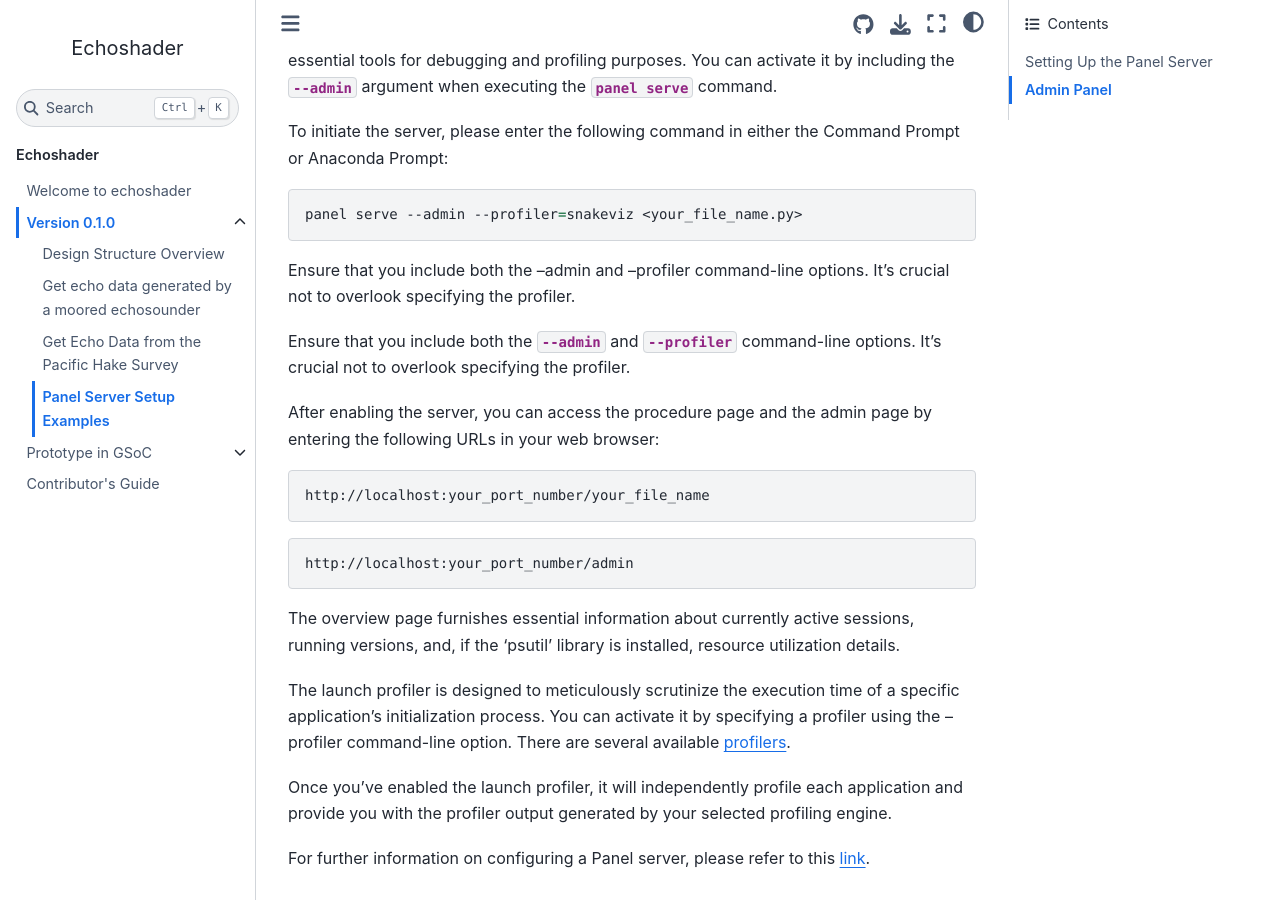
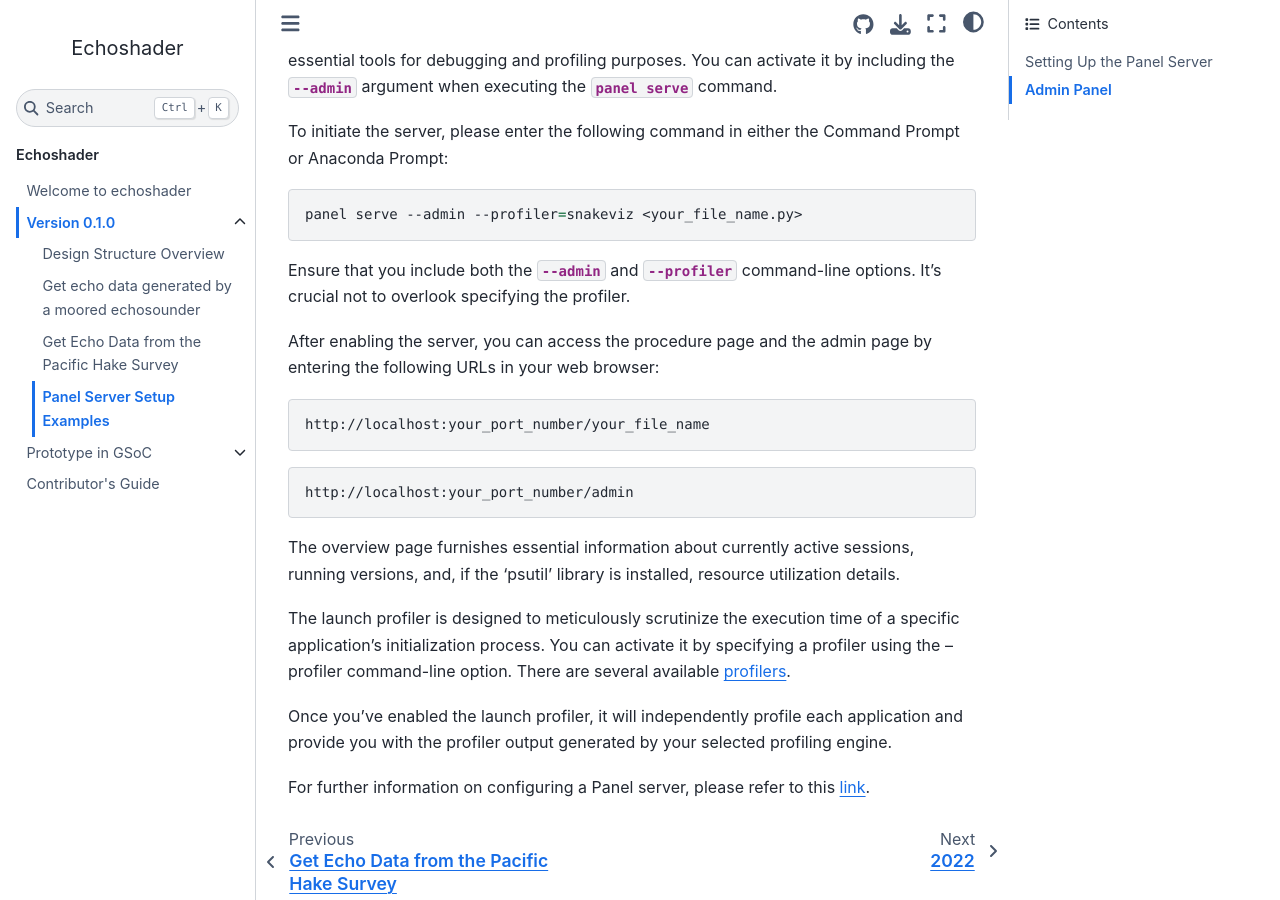
Before and after one commit to OSOceanAcoustics/echoshader, a Jupyter Book: the page built from docs/source/echoshader_doc/version_0.1.0/setup_server.md, in a window 1280 px wide and 900 px high, scrolled down 1160 px. Built offline with Jupyter Book 1.0.4 settings and Sphinx 7.4.7 and the Sphinx Book theme 1.1.4, drawn with Linux system fonts in a browser that asks for light colours; pages that are not in the unit, such as notebooks, are missing from menus.

Commit message:
Update setup_server.md
removing repeating sentence from panel

````diff
--- a/docs/source/echoshader_doc/version_0.1.0/setup_server.md
+++ b/docs/source/echoshader_doc/version_0.1.0/setup_server.md
@@ -51,8 +51,6 @@ To initiate the server, please enter the following command in either the Command
 panel serve --admin --profiler=snakeviz <your_file_name.py>
 ```
 
-Ensure that you include both the --admin and --profiler command-line options. It's crucial not to overlook specifying the profiler.
-
 Ensure that you include both the **`--admin`** and **`--profiler`** command-line options. It's crucial not to overlook specifying the profiler.
 
 After enabling the server, you can access the procedure page and the admin page by entering the following URLs in your web browser:
````
